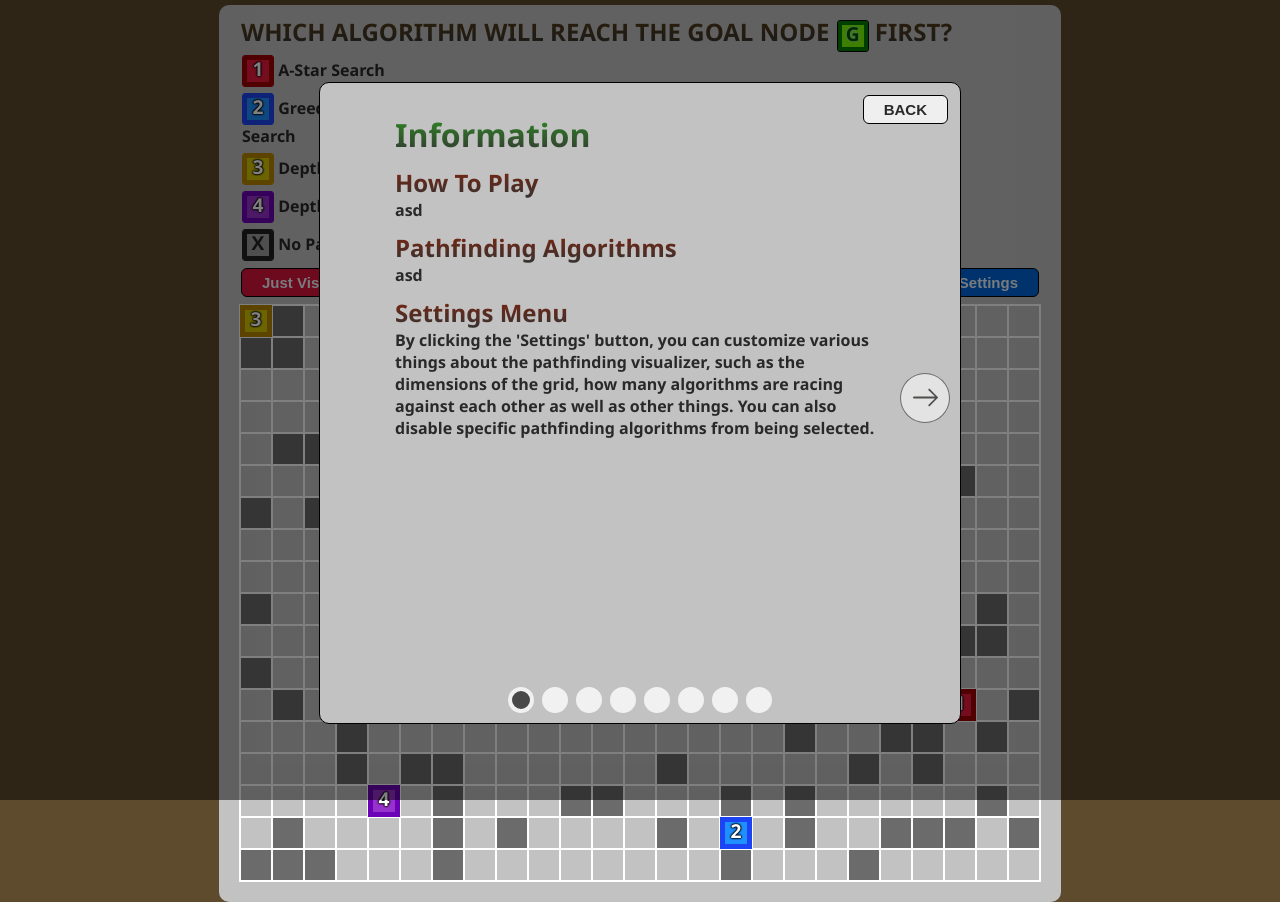
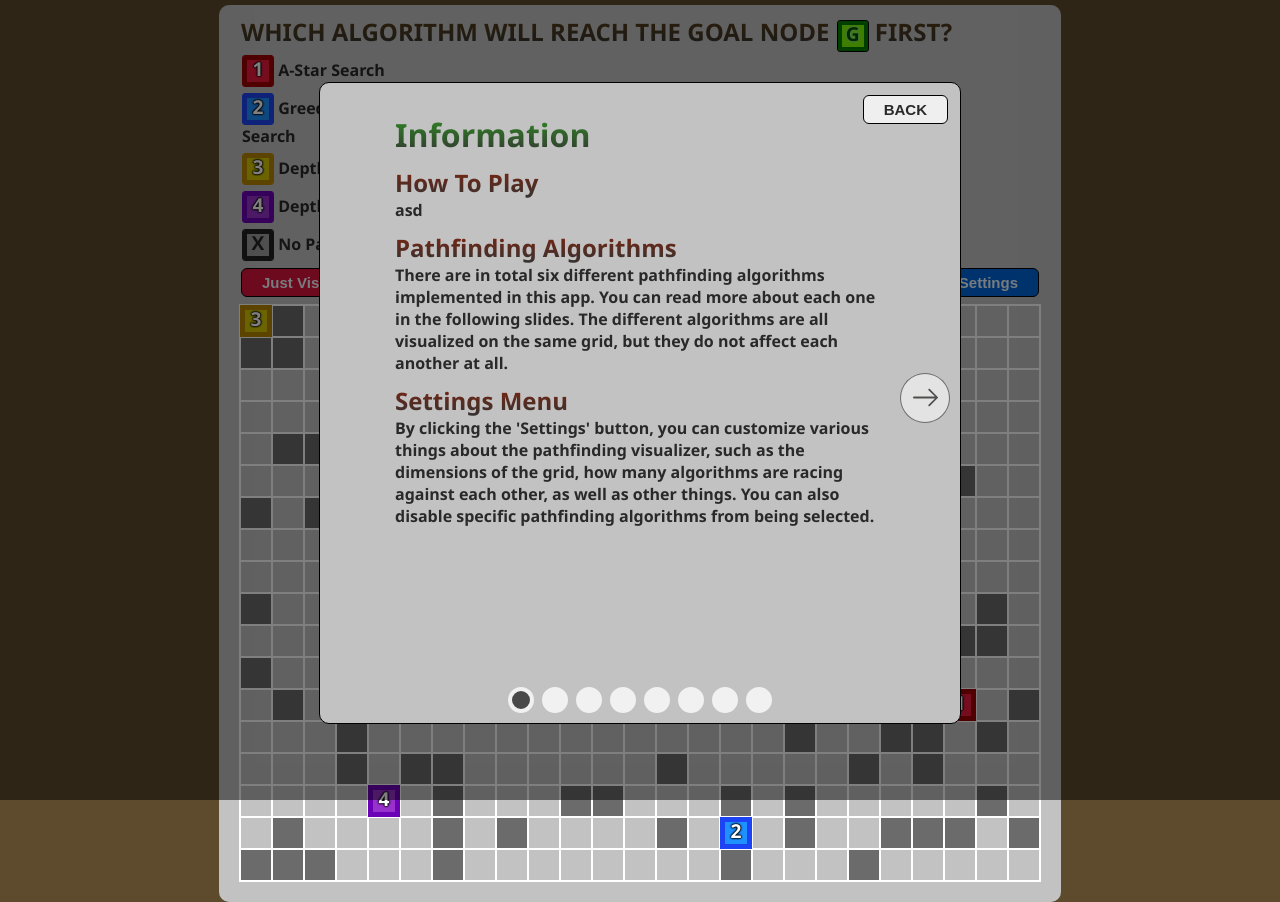
Before and after one commit to vik-ma/pathfinding-race, a React (Create React App) app: page / in a window 1280 px wide. Both pictures are taken after a click on the button "Information". Built offline with nearby package versions, Linux system fonts and the light colour scheme.

Commit message:
Added basic info about the apps pathfinding algorithms

```diff
--- a/src/InfoSliders/AlgoInfo.js
+++ b/src/InfoSliders/AlgoInfo.js
@@ -7,12 +7,17 @@ export const AlgoInfo = [
         <h2 className="infoSubTitle">How To Play</h2>
         <p>asd</p>
         <h2 className="infoSubTitle">Pathfinding Algorithms</h2>
-        <p>asd</p>
+        <p>
+          There are in total six different pathfinding algorithms implemented in
+          this app. You can read more about each one in the following slides.
+          The different algorithms are all visualized on the same grid, but they
+          do not affect each another at all.
+        </p>
         <h2 className="infoSubTitle">Settings Menu</h2>
         <p>
           By clicking the 'Settings' button, you can customize various things
           about the pathfinding visualizer, such as the dimensions of the grid,
-          how many algorithms are racing against each other as well as other
+          how many algorithms are racing against each other, as well as other
           things. You can also disable specific pathfinding algorithms from
           being selected.
         </p>
```
